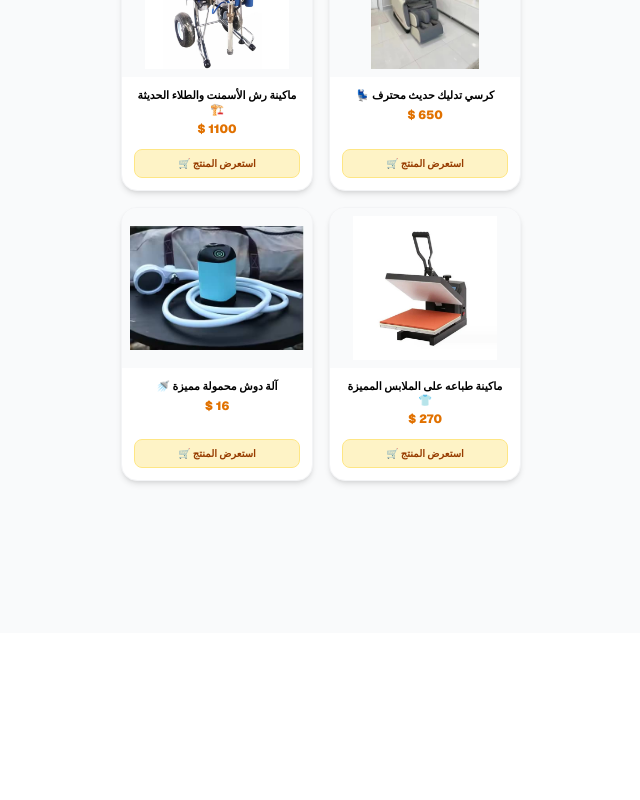
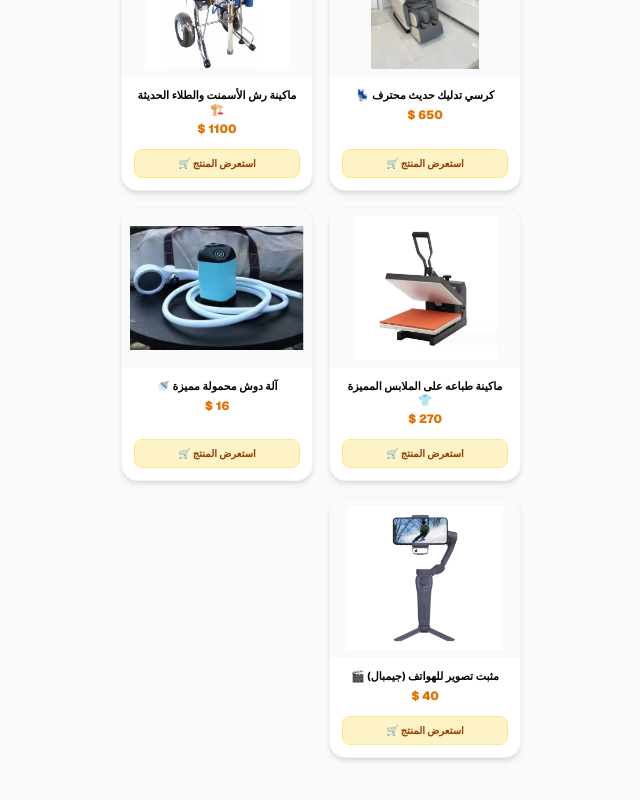
Before and after one commit to alisabree15-star/kazioni-store, a Next.js app: page / in a window 1280 px wide. Shown: the part 2166-2966 px from the top of the page, without its empty margins (319-959 px from the left). Before the commit the page ends 2799 px from the top, so only its background shows below. Built offline with nearby package versions, Linux system fonts and the light colour scheme.

Commit message:
إضافة مثبت التصوير جيمبال (المنتج رقم 15)

```diff
--- a/src/app/page.tsx
+++ b/src/app/page.tsx
@@ -109,8 +109,9 @@ export default function Home() {
     { id: 10, name: "آلة صنع المثلجات (جيلاطي المفترش ❤️)", img: "/images/product10.jpg", price: "400 $", pColor: "text-amber-600", shippingNote: "السعر شامل العمولة فقط (لا يشمل الشحن)", description: "أبهر زبائنك بعروض الآيس كريم المقلي (جيلاطي المفترش) الطازجة والمبتكرة. تتميز هذه الآلة المكتبية المدمجة بسطح تجميد مسطح ومصقول من الستانلس ستيل المقاوم للصدأ، مما يضمن أداءً تجميدياً فائق السرعة.", moq: "1 قطعة", cbm: "0.100", weight: "25" },
     { id: 11, name: "كرسي تدليك حديث محترف 💺", img: "/images/product11.jpg", price: "650 $", pColor: "text-amber-600", shippingNote: "السعر شامل الشحن والعمولة (شحن بحري 🚢)", description: "كرسي تدليك احترافي مصمم لتوفير أقصى درجات الاسترخاء والراحة. يتميز بتقنيات متطورة تشمل التدليك بالهواء المضغوط، ونظام تسخين متكامل لدعم الدورة الدموية، وتدليك شامل من الرقبة إلى القدمين.", moq: "1 قطعة", cbm: "1.150", weight: "85" },
     { id: 12, name: "ماكينة رش الأسمنت والطلاء الحديثة 🏗️", img: "/images/product12.jpg", price: "1100 $", pColor: "text-amber-600", shippingNote: "السعر شامل العمولة فقط (لا يشمل الشحن)", description: "ماكينة رش احترافية عالية الضغط (Airless Sprayer) موديل 1095، مصممة لأعمال البناء والتشطيبات الثقيلة. مثالية لرش الأسمنت، المعجون، والطلاء بكفاءة وسرعة فائقة.", moq: "1 قطعة", cbm: "0.250", weight: "45" },
-    { id: 13, name: "ماكينة طباعه على الملابس المميزة 👕", img: "/images/product13.jpg", price: "270 $", pColor: "text-amber-600", shippingNote: "السعر شامل العمولة فقط (لا يشمل الشحن)", description: "ماكينة طباعة حرارية (مكبس حراري) احترافية ومتميزة، مثالية لمشاريع الطباعة على الملابس، التيشيرتات، والمسطحات. تتميز بلوحة تسخين توفر توزيعاً حرارياً متساوياً لضمان ثبات الألوان وجودة الطباعة.", moq: "1 قطعة", cbm: "0.080", weight: "25" },
-    { id: 14, name: "آلة دوش محمولة مميزة 🚿", img: "/images/product14.jpg", price: "16 $", pColor: "text-amber-600", shippingNote: "السعر شامل العمولة فقط (لا يشمل الشحن)", description: "مضخة استحمام محمولة (دوش متنقل) قابلة للشحن، خيارك الأمثل لرحلات التخييم، السفر، أو الاستخدام المنزلي كحل سريع وعملي. تتميز بتصميم مدمج وخفيف، مع بطارية قوية قابلة لإعادة الشحن عبر USB، وتدفق مياه سلس ومستمر. فقط ضع المضخة في أي وعاء ماء واستمتع بتجربة استحمام مريحة في أي مكان وزمان.", moq: "20 قطعة", cbm: "0.005", weight: "0.8" }
+    { id: 13, name: "ماكينة طباعه على الملابس المميزة 👕", img: "/images/product13.jpg", price: "270 $", pColor: "text-amber-600", shippingNote: "السعر شامل العمولة فقط (لا يشمل الشحن)", description: "ماكينة طباعة حرارية (مكبس حراري) احترافية ومتميزة، مثالية لمشاريع الطباعة على الملابس، التيشيرتات، والمسطحات. تتميز بلوحة تسخين توفر توزيعاً حرارياً متساوياً لضمان ثبات الألوان وجودة الطباعة، وشاشة تحكم رقمية لضبط الوقت ودرجة الحرارة بدقة.", moq: "1 قطعة", cbm: "0.080", weight: "25" },
+    { id: 14, name: "آلة دوش محمولة مميزة 🚿", img: "/images/product14.jpg", price: "16 $", pColor: "text-amber-600", shippingNote: "السعر شامل العمولة فقط (لا يشمل الشحن)", description: "مضخة استحمام محمولة (دوش متنقل) قابلة للشحن، خيارك الأمثل لرحلات التخييم، السفر، أو الاستخدام المنزلي كحل سريع وعملي. تتميز بتصميم مدمج وخفيف، مع بطارية قوية قابلة لإعادة الشحن عبر USB، وتدفق مياه سلس ومستمر. فقط ضع المضخة في أي وعاء ماء واستمتع بتجربة استحمام مريحة في أي مكان وزمان.", moq: "20 قطعة", cbm: "0.005", weight: "0.8" },
+    { id: 15, name: "مثبت تصوير للهواتف (جيمبال) 🎬", img: "/images/product15.jpg", price: "40 $", pColor: "text-amber-600", shippingNote: "السعر شامل العمولة فقط (لا يشمل الشحن)", description: "مثبت تصوير احترافي للهواتف الذكية (Gimbal) مزود بثلاثة محاور لمنع الاهتزاز وتصوير فيديوهات سينمائية ناعمة. يتميز بقاعدة تثبيت (ترايبود) مدمجة، ولوحة تحكم ذكية في المقبض لتسهيل التحكم بالزوايا والتقريب. خيار مثالي لصناع المحتوى، الفلوقرز، ومحبي التصوير لرفع جودة إنتاجهم البصري.", moq: "10 قطع", cbm: "0.002", weight: "0.5" }
   ];
 
   if (selectedProduct) {
@@ -157,7 +158,7 @@ export default function Home() {
 
   return (
     <main className="min-h-screen bg-gray-50 text-right font-sans text-black pb-32 relative" dir="rtl">
-      {/* 1. الشريط العلوي */}
+      {/* الشريط العلوي */}
       <nav className="bg-blue-900 text-white p-4 shadow-xl sticky top-0 z-40 flex justify-between items-center border-b-4 border-amber-500">
         <div>
           <h1 className="text-xl font-black tracking-tighter text-white">الحاج كزيوني & Swivel</h1>
@@ -212,7 +213,7 @@ export default function Home() {
         </div>
       )}
 
-      {/* 2. أسعار الشحن */}
+      {/* أسعار الشحن */}
       <section className="p-6 max-w-md mx-auto mt-2 text-black">
         <div className="flex justify-between items-center mb-4 gap-2">
           <h3 className="text-[16px] leading-tight font-black text-gray-800 border-r-4 border-blue-900 pr-3">أسعار الشحن من الصين 🇨🇳 إلى ليبيا 🇱🇾</h3>
@@ -251,7 +252,7 @@ export default function Home() {
         </div>
       </section>
 
-      {/* 3. حاسبة الحجم */}
+      {/* حاسبة الحجم */}
       <section className="p-6 max-w-md mx-auto pt-0 text-black">
         <div className="bg-white rounded-3xl p-6 shadow-xl border-t-8 border-teal-700">
           <h3 className="text-lg font-black text-teal-800 mb-2 flex items-center tracking-tight text-black text-black">🧮 حاسبة الحجم (CBM)</h3>
@@ -266,7 +267,7 @@ export default function Home() {
         </div>
       </section>
 
-      {/* 4. المنتجات (الكتالوج) */}
+      {/* الكتالوج */}
       <section className="p-6 max-w-md mx-auto pt-2 text-black">
         <h3 className="text-xl font-bold text-gray-800 mb-4 border-r-4 border-orange-500 pr-3 text-black">المنتجات (الكتالوج) 🇨🇳</h3>
         <div className="grid grid-cols-2 gap-4">
```
Also changed, not shown: public/images/product15.jpg (added).
